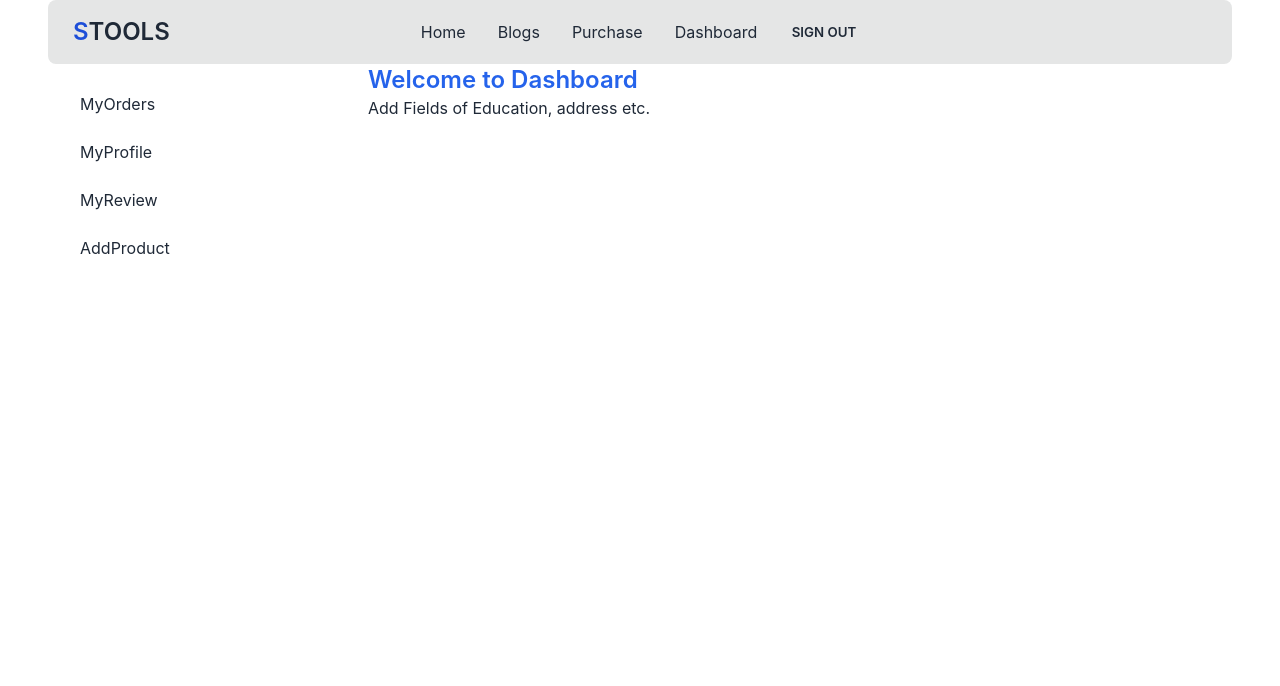
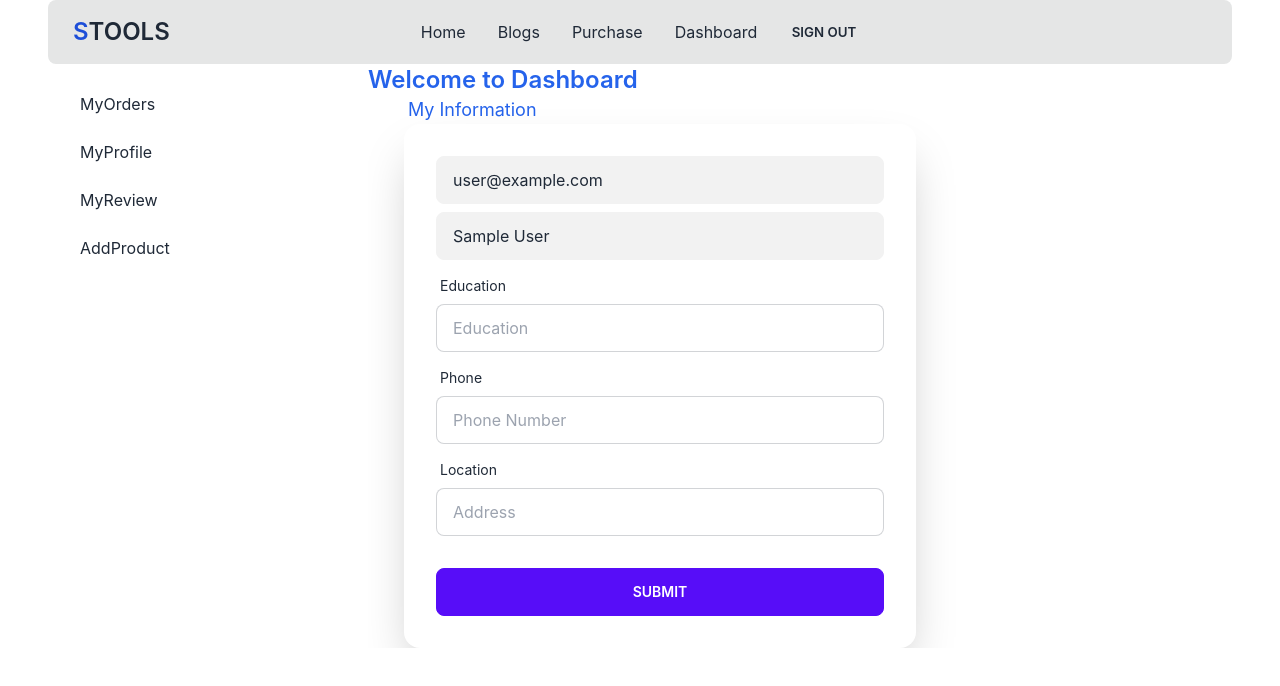
Before and after one commit to Shakshor/tools-manufacturer-website-client, a React (Create React App) app: page /dashboard/profile in a window 1280 px wide. Shown: the top 686 px of the page. Built offline with nearby package versions, Linux system fonts and the light colour scheme; no server answers; sample sign-in values are in the browser's storage.

Commit message:
my profile page info put done

```diff
--- a/src/App.js
+++ b/src/App.js
@@ -13,7 +13,6 @@ import Dashboard from './Pages/Dashboard/Dashboard';
 import MyOrders from './Pages/Dashboard/MyOrders';
 import MyProfile from './Pages/Dashboard/MyProfile';
 import AddReview from './Pages/Dashboard/AddReview';
-import AddOrder from './Pages/Dashboard/AddProduct';
 import AddProduct from './Pages/Dashboard/AddProduct';
 
 
--- a/src/Pages/Dashboard/AddProduct.js
+++ b/src/Pages/Dashboard/AddProduct.js
@@ -27,16 +27,22 @@ const AddProduct = () => {
     }
 
     return (
-        <div className='mx-auto'>
+        <div className='mx-auto '>
             <h2 className='text-lg text-blue-600 ml-10'>Add Product</h2>
             <form className='flex flex-column ml-9' onSubmit={handleSubmit(onSubmit)}>
-                <div class="card flex-shrink-0 w-full max-w-sm shadow-2xl bg-base-100">
+                <div class="card flex-shrink-0  w-full max-w-lg   shadow-2xl bg-base-100">
                     <div class="card-body">
                         <div class="form-control">
                             <label class="label">
                                 <span class="label-text">Name</span>
                             </label>
                             <input type="text" placeholder="Product Name" class="input input-bordered"  {...register("name", { required: true, maxLength: 20 })} />
+                        </div>
+                        <div class="form-control">
+                            <label class="label">
+                                <span class="label-text">Description</span>
+                            </label>
+                            <textarea type="text" cols="4" placeholder="Product Description" class="input input-bordered"  {...register("description", { required: true })} />
                         </div>
                         <div class="form-control">
                             <label class="label">
--- a/src/Pages/Dashboard/Dashboard.js
+++ b/src/Pages/Dashboard/Dashboard.js
@@ -3,7 +3,7 @@ import { Link, Outlet } from 'react-router-dom';
 
 const Dashboard = () => {
     return (
-        <div class="drawer drawer-mobile">
+        <div class="drawer drawer-mobile h-full">
             <input id="my-drawer-2" type="checkbox" class="drawer-toggle" />
             <div class="drawer-content">
                 {/* <!-- Page content here --> */}
--- a/src/Pages/Dashboard/MyProfile.js
+++ b/src/Pages/Dashboard/MyProfile.js
@@ -1,10 +1,87 @@
-import React from 'react';
+import React, { useEffect } from 'react';
+import { useAuthState } from 'react-firebase-hooks/auth';
+import auth from '../../firebase.init';
+import { useForm } from "react-hook-form";
+import { toast } from 'react-toastify';
 
 const MyProfile = () => {
+    // react firebase hooks
+    const [user] = useAuthState(auth);
+
+    const { register, handleSubmit } = useForm();
+
+    const onSubmit = data => {
+        // console.log(data);
+
+
+        if (user) {
+            console.log(user);
+        }
+        // console.log('inside useToken', user);
+        const email = user?.email;
+        if (email) {
+            fetch(`http://localhost:5000/user/${email}`, {
+                method: 'PUT',
+                headers: {
+                    'content-type': 'application/json'
+                },
+                body: JSON.stringify(data)
+            })
+                .then(res => res.json())
+                .then(data => {
+                    console.log('data inside useToken', data);
+                    if (data) {
+                        const accessToken = data.token;
+                        localStorage.setItem('accessToken', accessToken);
+                        toast('User Information updated')
+                    }
+                })
+        }
+
+    }
+
     return (
-        <div>
-            <h2>Add Fields of Education, address etc.</h2>
-        </div>
+        <div className='mx-auto '>
+            <h2 className='text-lg text-blue-600 ml-10'>My Information</h2>
+            <form className='flex flex-column ml-9' onSubmit={handleSubmit(onSubmit)}>
+
+                <div class="card flex-shrink-0  w-full max-w-lg   shadow-2xl bg-base-100">
+                    <div class="card-body">
+                        <input type="text" value={user?.email} placeholder="Type here" class="input input-bordered w-full max-w-lg" readOnly disabled />
+                        <input type="text" value={user?.displayName} placeholder="Type here" class="input input-bordered w-full max-w-lg" readOnly disabled />
+                        <div class="form-control">
+                            <label class="label">
+                                <span class="label-text">Education</span>
+                            </label>
+                            <input type="text" placeholder="Education" class="input input-bordered"  {...register("name", { required: true, maxLength: 20 })} />
+                        </div>
+                        <div class="form-control">
+                            <label class="label">
+                                <span class="label-text">Phone</span>
+                            </label>
+                            <input placeholder="Phone Number" class="input input-bordered" type="text" {...register("phone", { required: true })} />
+
+                        </div>
+                        <div class="form-control">
+                            <label class="label">
+                                <span class="label-text">Location</span>
+                            </label>
+                            <input placeholder="Address" class="input input-bordered" type="text" {...register("location", { required: true })} />
+
+                        </div>
+                        {/* <div class="form-control">
+                            <label class="label">
+                                <span class="label-text">Link</span>
+                            </label>
+                            <input class="input input-bordered" placeholder='Photo URL' type="text" {...register("link")} />
+                        </div> */}
+                        <div class="form-control mt-6">
+                            <button class="btn btn-primary">Submit</button>
+                        </div>
+                    </div>
+                </div>
+            </form>
+        </div >
     );
 };
 
```
